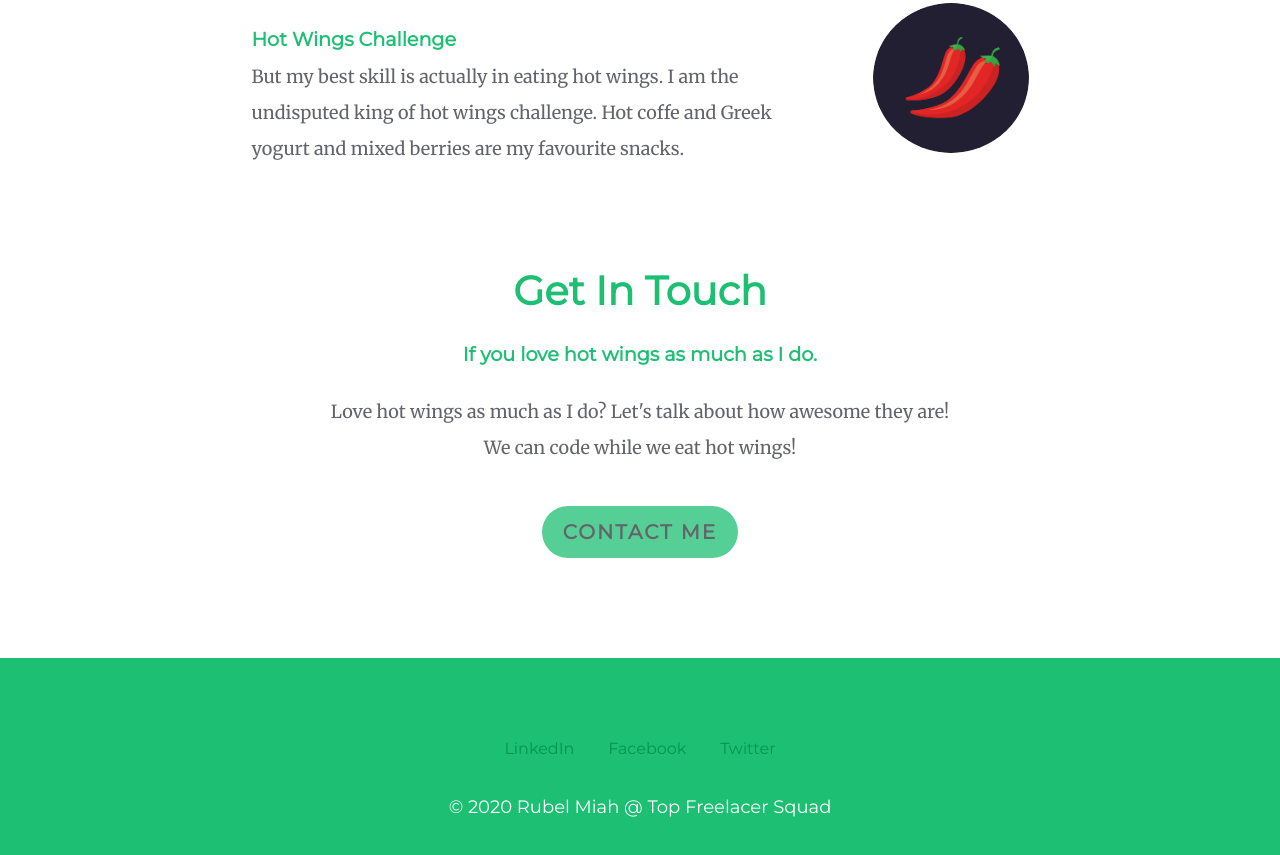
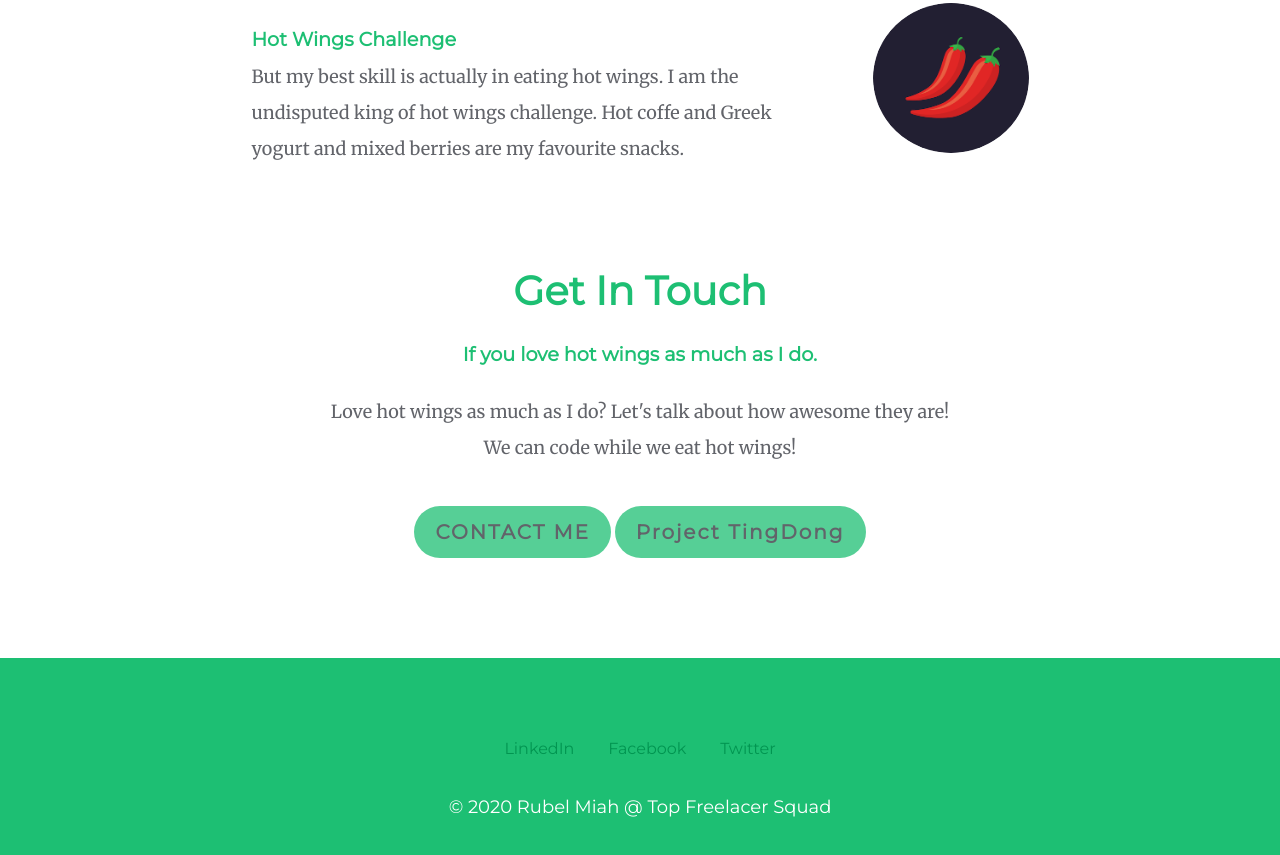
Before and after one commit to getrubel/getrubel.github.io, a plain HTML site: page index.html in a window 1280 px wide. Shown: the part 1981-2836 px from the top of the page. Drawn offline with nearby package versions, Linux system fonts and the light colour scheme.

Commit message:
Update index.html

```diff
--- a/index.html
+++ b/index.html
@@ -71,6 +71,7 @@
       <p>Love hot wings as much as I do? Let's talk about how awesome they are! We can code while we eat hot wings!
       </p>
       <a href="mailto:wdrubelmiah@outlook.com" class="btn custom-btn">CONTACT ME</a>
+      <a href="https://getrubel.github.io/tingdong/" class="btn custom-btn">Project TingDong</a>
     </div>
   </div>
 
```
